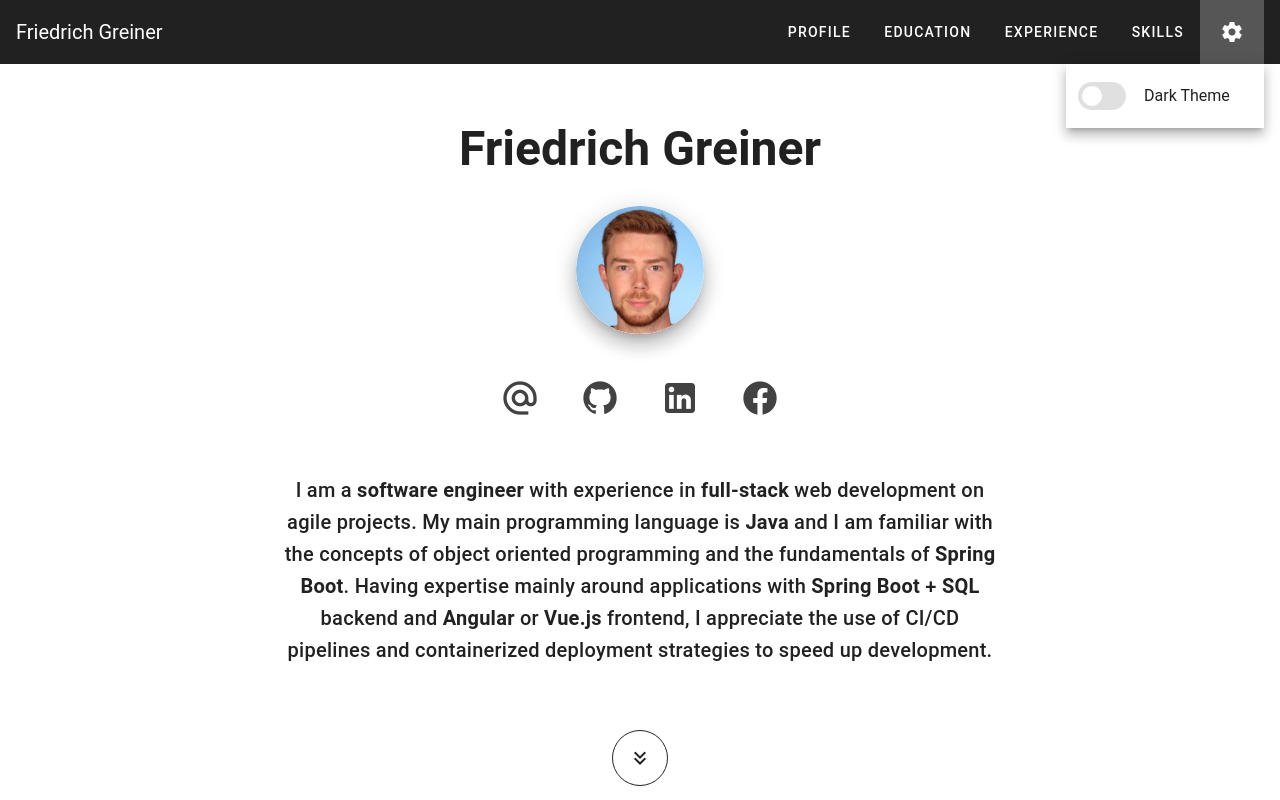
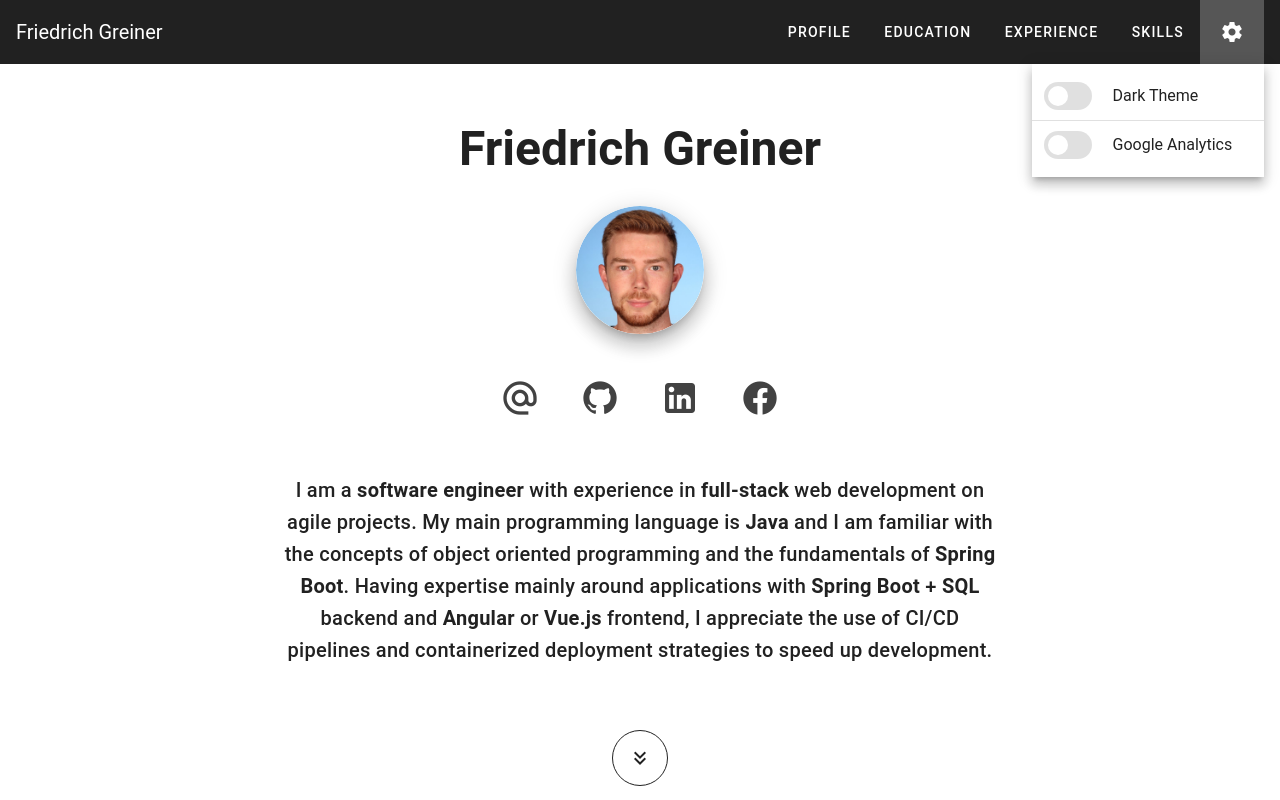
Before and after one commit to frgreiner/frgreiner.github.io, a Vue app in the folder vue-frontend/: page / in a window 1280 px wide. Both pictures are taken after a click on the button 1232 px from the left and 32 px from the top of the page. Shown: the top 800 px of the page. Built offline with nearby package versions, Linux system fonts and the light colour scheme.

Commit message:
add google analytics

```diff
--- a/vue-frontend/package.json
+++ b/vue-frontend/package.json
@@ -10,6 +10,7 @@
   "dependencies": {
     "core-js": "^3.6.5",
     "vue": "^2.6.11",
+    "vue-gtag": "^1.11.0",
     "vue-router": "^3.2.0",
     "vuetify": "^2.4.0",
     "vuex": "^3.0.1",
--- a/vue-frontend/src/components/core/AppBar.vue
+++ b/vue-frontend/src/components/core/AppBar.vue
@@ -22,11 +22,7 @@
       <span>{{ item.title }}</span>
     </v-btn>
     <!-- Dark Theme Switch -->
-    <v-menu
-      :close-on-content-click="true"
-      offset-y
-      left
-    >
+    <v-menu :close-on-content-click="true" offset-y left>
       <template v-slot:activator="{ on, attrs }">
         <v-btn
           height="100%"
@@ -46,11 +42,21 @@
           </v-list-item-action>
           <v-list-item-title>Dark Theme</v-list-item-title>
         </v-list-item>
+        <v-divider></v-divider>
+        <v-list-item>
+          <v-list-item-action>
+            <v-switch v-model="googleAnalytics" color="accent" inset></v-switch>
+          </v-list-item-action>
+          <v-list-item-title>Google Analytics</v-list-item-title>
+        </v-list-item>
       </v-list>
     </v-menu>
   </v-app-bar>
 </template>
 <script>
+import Vue from "vue";
+import VueGtag from "vue-gtag";
+
 export default {
   data() {
     return {
@@ -61,6 +67,9 @@ export default {
   watch: {
     $route(to) {
       this.getTagsForRoute(to.path);
+    },
+    googleAnalytics() {
+      this.handleTracking();
     },
   },
   methods: {
@@ -80,13 +89,32 @@ export default {
       );
       this.tags = navItemsFiltered.length > 0 ? navItemsFiltered[0].tags : [];
     },
+    handleTracking() {
+      // enable google analytics
+      if (this.googleAnalytics) {
+        Vue.use(VueGtag, {
+          config: { id: "G-DRGHVJ9F7K" },
+        });
+      }
+      // reload the page to disable
+      else {
+        if (this.$gtag) {
+          window.location.reload();
+        }
+      }
+    },
   },
   created() {
     window.addEventListener("scroll", this.handleScroll);
   },
   mounted() {
     this.handleScroll();
+    this.handleTracking();
     this.getTagsForRoute(this.$router.currentRoute.path);
+
+    if (this.$gtag) {
+      this.$gtag.event("page-loaded");
+    }
   },
   computed: {
     navItems() {
@@ -100,6 +128,14 @@ export default {
         this.$store.commit("theme/setDarkMode", value);
       },
     },
+    googleAnalytics: {
+      get() {
+        return this.$store.state.googleAnalytics;
+      },
+      set(value) {
+        this.$store.commit("setGoogleAnalytics", value);
+      },
+    },
   },
 };
 </script>
--- a/vue-frontend/src/main.js
+++ b/vue-frontend/src/main.js
@@ -1,14 +1,14 @@
-import Vue from 'vue'
-import App from './App.vue'
-import vuetify from './plugins/vuetify';
-import router from './router'
-import store from './store'
+import Vue from "vue";
+import App from "./App.vue";
+import vuetify from "./plugins/vuetify";
+import router from "./router";
+import store from "./store";
 
-Vue.config.productionTip = false
+Vue.config.productionTip = false;
 
 new Vue({
   vuetify,
   router,
   store,
-  render: h => h(App)
-}).$mount('#app')
+  render: (h) => h(App),
+}).$mount("#app");
--- a/vue-frontend/src/plugins/vuetify.js
+++ b/vue-frontend/src/plugins/vuetify.js
@@ -12,6 +12,10 @@ export default new Vuetify({
         primary: "#212121",
         secondary: "#424242",
       },
+      dark: {
+        primary: "511348",
+        accent: "bb86fc"
+      }
     },
     options: {
       customProperties: true,
--- a/vue-frontend/src/store/index.js
+++ b/vue-frontend/src/store/index.js
@@ -4,18 +4,28 @@ import Vuex from "vuex";
 import createPersistedState from "vuex-persistedstate";
 import navigation from "./navigation";
 
-import profile from './profile'
-import theme from './theme'
+import profile from "./profile";
+import theme from "./theme";
 
 Vue.use(Vuex);
 
 /* eslint-disable no-new */
 const store = new Vuex.Store({
-  plugins: [createPersistedState({ paths: ["theme.darkMode"] })],
+  plugins: [
+    createPersistedState({ paths: ["theme.darkMode", "googleAnalytics"] }),
+  ],
   modules: {
     navigation,
     profile,
-    theme
+    theme,
+  },
+  state: {
+    googleAnalytics: false,
+  },
+  mutations: {
+    setGoogleAnalytics(state, value) {
+      state.googleAnalytics = value;
+    },
   },
 });
 
```
Also changed, not shown: 1 other file (tests, documents, lock files or other folders).
